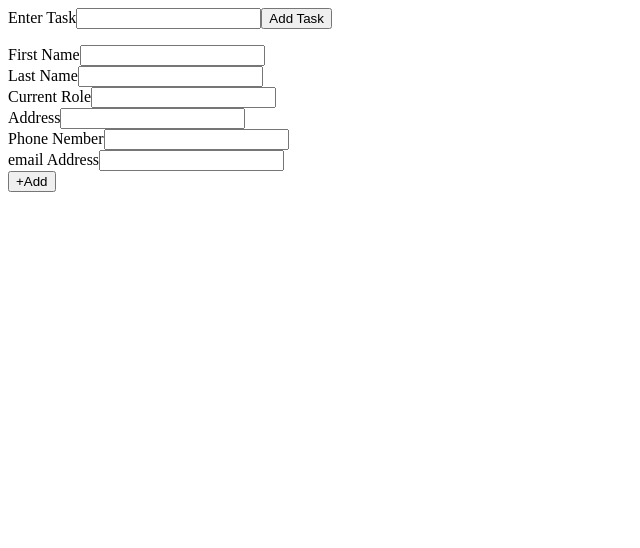
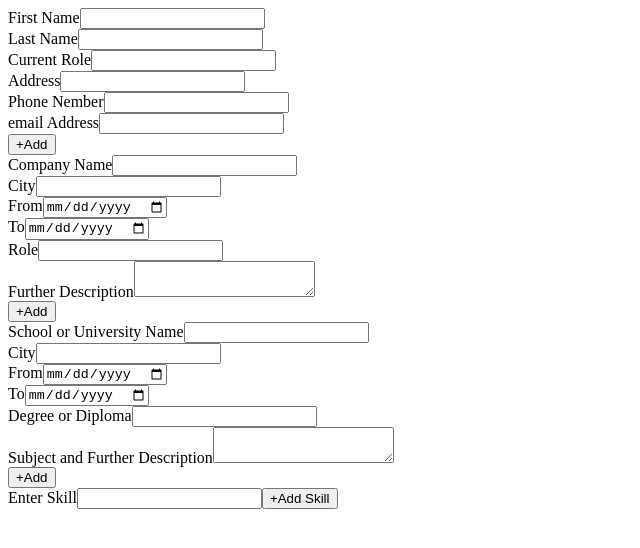
Before and after one commit to Carlos-Diaz-07/cv-application-odin, a React (Create React App) app: page / in a window 1280 px wide. Shown: the top 548 px of the page, without its empty margins (0-640 px from the left). Built offline with nearby package versions, Linux system fonts and the light colour scheme.

Commit message:
app module adjusted for new modules

```diff
--- a/src/App.js
+++ b/src/App.js
@@ -1,46 +1,47 @@
 import React, { Component } from "react";
-import Overview from "./components/Overview";
+import TasksOverview from "./components/SkillsOverview";
+import Jobs from "./components/Jobs";
 import PersonalInfo from "./components/PersonalInfo";
+import Education from "./components/Education";
+import Skills from "./components/Skills";
+export class App extends Component {
+	// constructor() {
+	// 	super();
+	// 	this.state = {
+	// 		task: "",
+	// 		tasks: [],
+	// 	};
+	// }
 
-export class App extends Component {
-	constructor() {
-		super();
-		this.state = {
-			task: "",
-			tasks: [],
-		};
-	}
+	// handleChange = (e) => {
+	// 	this.setState({
+	// 		task: e.target.value,
+	// 	});
+	// };
 
-  handleChange = (e) => {
-    this.setState({
-      task: e.target.value
-    })
-  }
-
-  onSubmitTask = (e) => {
-    e.preventDefault();
-    this.setState({
-      tasks: this.state.tasks.concat(this.state.task),
-      task:'',
-    })
-  }
+	// onSubmitTask = (e) => {
+	// 	e.preventDefault();
+	// 	this.setState({
+	// 		tasks: this.state.tasks.concat(this.state.task),
+	// 		task: "",
+	// 	});
+	// };
 
 	render() {
-		const { task, tasks } = this.state;
-
 		return (
 			<div>
-				<form onSubmit={this.onSubmitTask} >
-          <label htmlFor='taskInput'>Enter Task</label>
-          <input onChange={this.handleChange} value={task} type='text' id='taskInput' />
-          <button type='submit'>Add Task</button>
-        </form>
-        <div>
-          <Overview tasks={tasks}/>
-        </div>
-        <div>
-          <PersonalInfo />
-        </div>
+				<div>
+					<PersonalInfo />
+				</div>
+				<div>
+					<Jobs />
+				</div>
+				<div>
+					<Education />
+				</div>
+				<div>
+					<Skills />
+				</div>
 			</div>
 		);
 	}
--- a/src/components/Overview.js
+++ /dev/null
@@ -1,16 +0,0 @@
-import React from "react";
-import uniqid from 'uniqid';
-
-function Overview(props) {
-	const { tasks } = props;
-
-	return (
-		<ul>
-			{tasks.map((task) => {
-				return <li id={uniqid()}>{task}</li>;
-			})}
-		</ul>
-	);
-}
-
-export default Overview;
```
